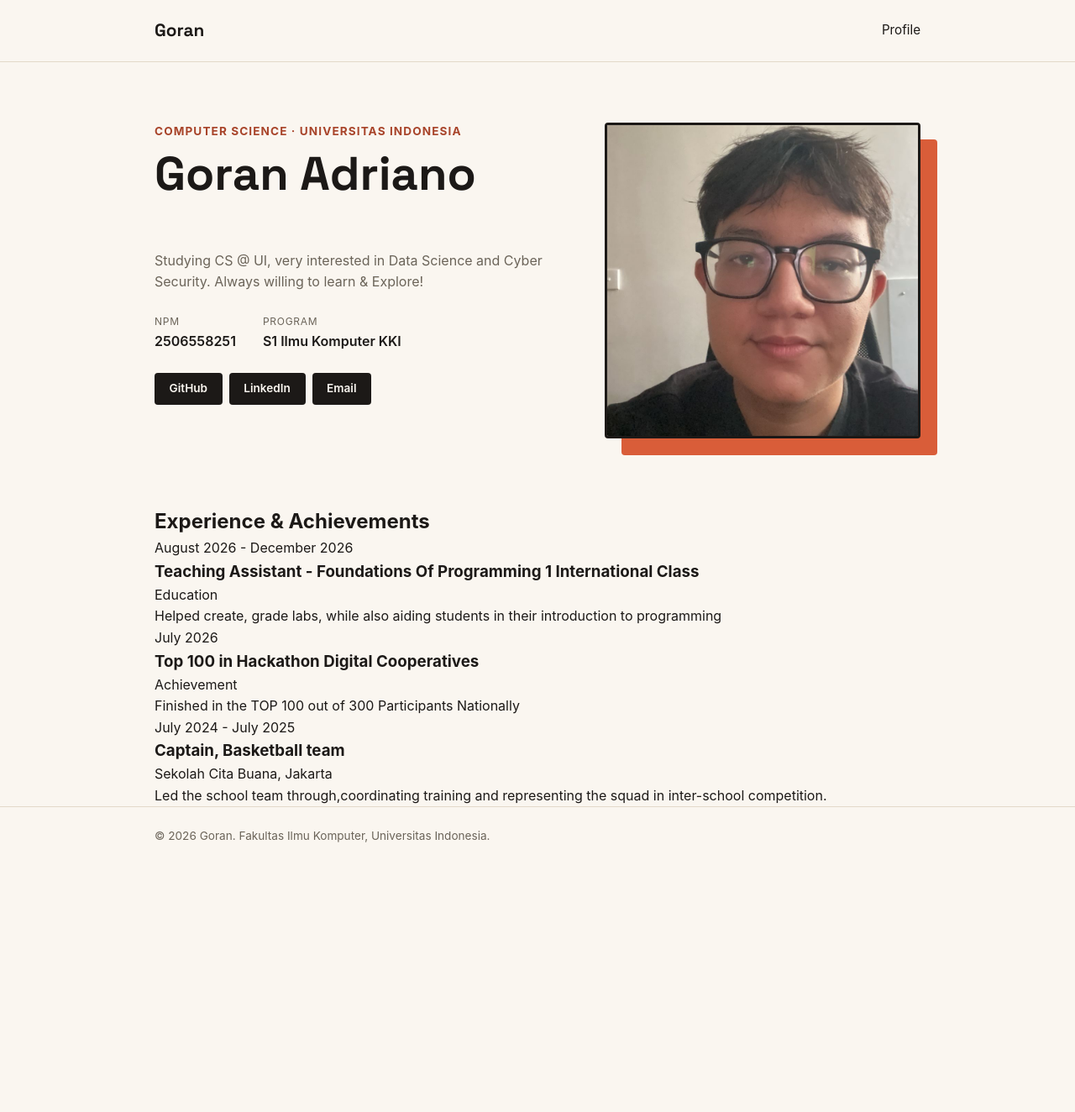
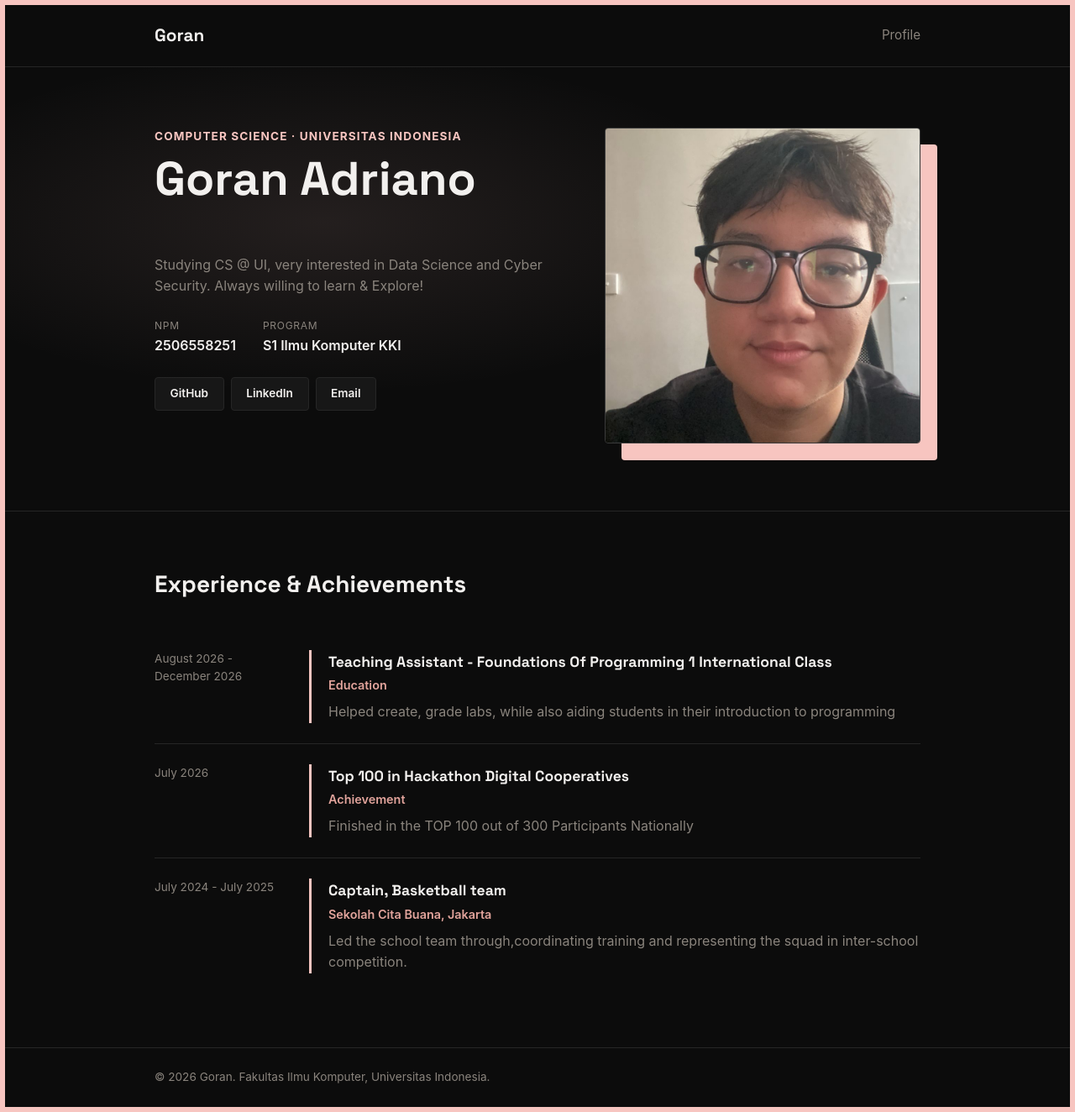
Before and after one commit to adrianogoran/myportofolio, a Django app: page / in a window 1280 px wide. Shown: the whole page at 84% size. Before the commit the page ends 1003 px from the top, so only its background shows below. Run offline with Django 5.2, Linux system fonts and the light colour scheme.

Commit message:
feature: styled my design to add a dark theme and grid layout for the experience section

```diff
--- a/static/css/style.css
+++ b/static/css/style.css
@@ -5,13 +5,20 @@
 }
 
 :root {
-    --ink: #1c1917;
-    --paper: #faf6f0;
-    --accent: #d95d39;
-    --accent-dark: #a8442a;
-    --line: #e3d9c9;
-    --text-muted: #6b6459;
+    --ink: #f2f0ee;
+    --paper: #0c0c0c;
+    --surface: #171717;
+    --surface-hover: #242424;
+    --accent: #f7c5c0;
+    --accent-dark: #e2a49c;
+    --line: #262626;
+    --text-muted: #8a847d;
     --radius: 4px;
+    color-scheme: dark;
+}
+
+html {
+    scroll-behavior: smooth;
 }
 
 body {
@@ -19,9 +26,11 @@ body {
     color: var(--ink);
     background-color: var(--paper);
     line-height: 1.6;
+    border: 6px solid var(--accent);
+    min-height: 100vh;
 }
 
-h1, .brand {
+h1, h2, h3, .brand {
     font-family: "Space Grotesk", -apple-system, sans-serif;
 }
 
@@ -55,12 +64,21 @@ h1, .brand {
 }
 
 .site-header nav a {
-    color: var(--ink);
+    color: var(--text-muted);
     text-decoration: none;
     font-size: 0.95rem;
+    transition: color 0.2s ease;
 }
+
+.site-header nav a:hover {
+    color: var(--ink);
+}
+
 .hero {
     padding: 4.5rem 0 5rem;
+    position: relative;
+    background:
+        radial-gradient(60% 55% at 30% 35%, rgba(247, 197, 192, 0.10), transparent 70%);
 }
 
 .hero-grid {
@@ -84,7 +102,7 @@ h1, .brand {
     font-size: 0.85rem;
     letter-spacing: 0.08em;
     text-transform: uppercase;
-    color: var(--accent-dark);
+    color: var(--accent);
     font-weight: 700;
     margin-bottom: 0.75rem;
 }
@@ -129,15 +147,18 @@ h1, .brand {
     font-size: 0.85rem;
     font-weight: 600;
     text-decoration: none;
-    color: var(--paper);
-    background-color: var(--ink);
+    color: var(--ink);
+    background-color: var(--surface);
+    border: 1px solid var(--line);
     border-radius: var(--radius);
     padding: 0.5rem 1.1rem;
-    transition: background-color 0.2s ease;
+    transition: background-color 0.2s ease, border-color 0.2s ease, color 0.2s ease;
 }
 
 .social-link:hover {
-    background-color: var(--accent);
+    background-color: var(--surface-hover);
+    border-color: var(--accent);
+    color: var(--accent);
 }
 
 .hero-photo {
@@ -165,8 +186,57 @@ h1, .brand {
     aspect-ratio: 1 / 1;
     object-fit: cover;
     border-radius: var(--radius);
-    border: 3px solid var(--ink);
+    border: 1px solid #3a3a3a;
 }
+
+.experience {
+    padding: 4rem 0;
+    border-top: 1px solid var(--line);
+}
+
+.experience h2 {
+    font-size: 1.75rem;
+    margin-bottom: 2rem;
+}
+
+.exp-item {
+    display: grid;
+    grid-template-columns: 160px 1fr;
+    gap: 1.5rem;
+    padding: 1.5rem 0;
+    border-bottom: 1px solid var(--line);
+}
+
+.exp-item:last-child {
+    border-bottom: none;
+}
+
+.exp-date {
+    font-size: 0.85rem;
+    color: var(--text-muted);
+}
+
+.exp-body {
+    border-left: 3px solid var(--accent);
+    padding-left: 1.25rem;
+}
+
+.exp-body h3 {
+    font-size: 1.1rem;
+    margin-bottom: 0.15rem;
+}
+
+.exp-org {
+    font-size: 0.9rem;
+    color: var(--accent-dark);
+    font-weight: 600;
+    margin-bottom: 0.5rem;
+}
+
+.exp-body p:last-child {
+    color: var(--text-muted);
+}
+
 .site-footer {
     padding: 1.5rem;
     color: var(--text-muted);
@@ -190,4 +260,9 @@ h1, .brand {
     .social-links {
         justify-content: flex-start;
     }
+
+    .exp-item {
+        grid-template-columns: 1fr;
+        gap: 0.5rem;
+    }
 }
```
